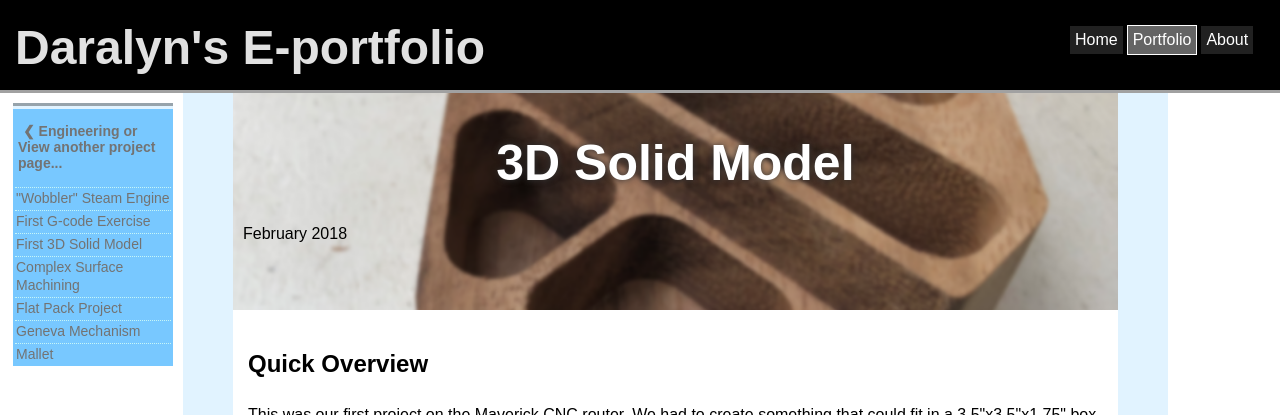
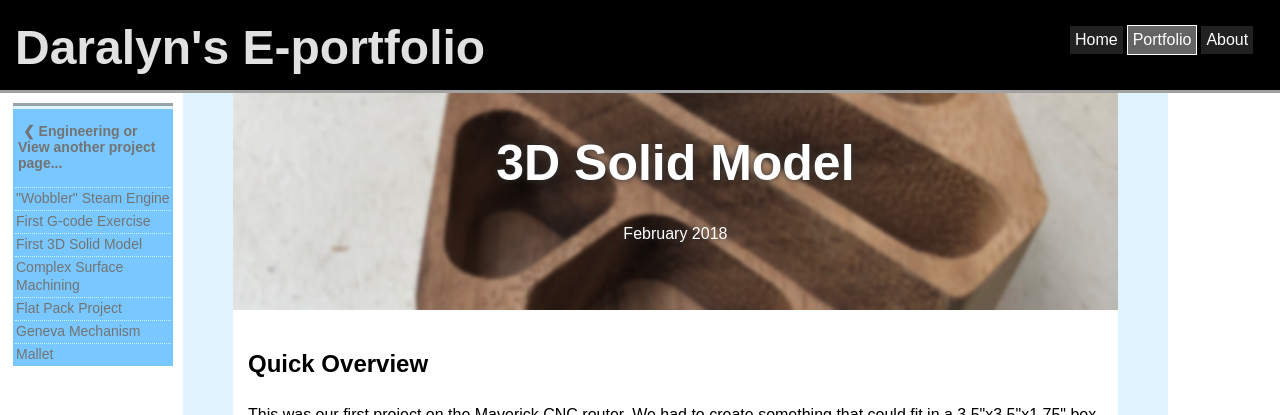
Before and after one commit to daralyn/daralyn.github.io, a Jekyll site: the page built from portfolio/engineering/first-3d-solid-model.html, in a window 1280 px wide. Shown: the top 415 px of the page. Built offline with Jekyll 4.4.1, drawn with Linux system fonts in a browser that asks for light colours.

Commit message:
Update portfolio.css

```diff
--- a/css/portfolio.css
+++ b/css/portfolio.css
@@ -238,6 +238,12 @@ td.sidelinks{
 	text-align: center;
 }
 
+.projectheaddate{
+	color: rgb(255, 255, 255);
+	text-shadow: 0px 0px 8px rgb(50, 50, 50);
+	text-align: center;
+}
+
 .sectionodd{
 	background-color: rgb(255, 255, 255);
 }
```
